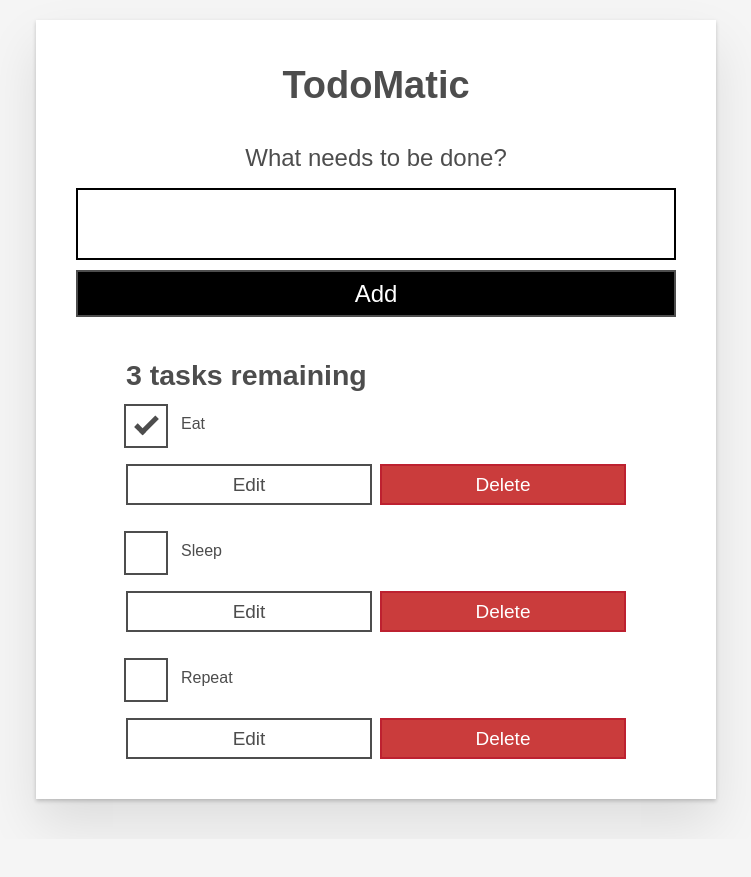
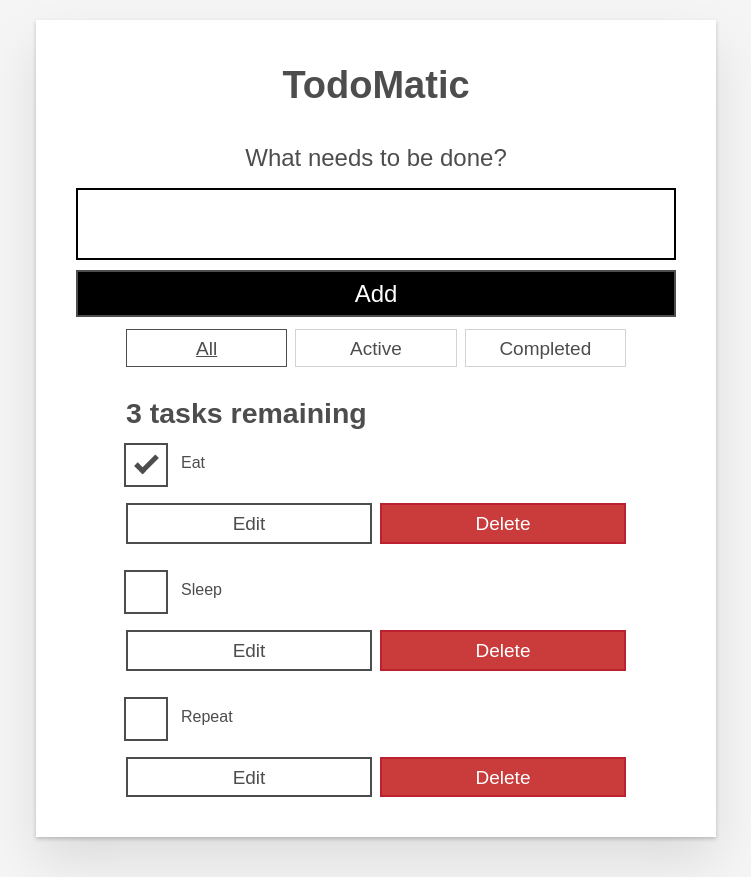
Before and after one commit to nasudaai/todo-react, a React (Vite) app: page / in a window 1280 px wide. Shown: the whole page, without its empty margins (264-1015 px from the left). Before the commit the page ends 839 px from the top, so only its background shows below. Built offline with nearby package versions, Linux system fonts and the light colour scheme.

Commit message:
completed

```diff
--- a/src/App.tsx
+++ b/src/App.tsx
@@ -1,12 +1,65 @@
 import { nanoid } from 'nanoid'
-import { useState } from 'react'
+import { useState,  useRef, useEffect } from 'react'
 import Form from './components/Form'
 import FilterButton from './components/FilterButton'
 import Todo from './components/Todo'
 
 
+function usePrevious(value) {
+  const ref = useRef()
+  useEffect(() => {
+    ref.current = value
+  })
+  return ref.current
+}
+
+const FILTER_MAP = {
+  All: () => true,
+  Active: (task) => !task.completed,
+  Completed: (task) => task.completed,
+}
+
+const FILTER_NAMES = Object.keys(FILTER_MAP)
+console.log(FILTER_NAMES)
+
 
 function App(props) {
+
+
+  const listHeadingRef = useRef(null)
+
+  const [filter, setFilter] = useState('All')
+
+  const filterList = FILTER_NAMES.map((name) => (
+    <FilterButton
+      key={name}
+      name={name}
+      isPressed={name === filter}
+      setFilter={setFilter}
+    />
+  ))
+
+  const [tasks, setTasks] = useState(props.tasks)
+
+  const taskList = tasks
+    .filter(FILTER_MAP[filter])
+    .map((task) => (
+    <Todo
+      id={task.id}
+      name={task.name}
+      completed={task.completed}
+      key={task.id}
+      editTask={editTask}
+      toggleTaskCompleted={toggleTaskCompleted}
+      deleteTask={deleteTask}
+    />
+    )
+  )
+
+
+
+  const tasksNoun = taskList.length !== 1 ? 'tasks' : 'task'
+  const headingText = `${taskList.length} ${tasksNoun} remaining`
 
   //
   function addTask(name) {
@@ -15,7 +68,20 @@
     console.log(newTask.id)
   }
 
+  // edit
+  function editTask(id, newName) {
+    const editedTaskList = tasks.map((task) => {
 
+      if (id === task.id) {
+        // marge object 'name: property'
+        return { ...task, name: newName }
+      }
+      return task
+    })
+    setTasks(editedTaskList)
+  }
+
+  // check button
   function toggleTaskCompleted(id) {
     const updatedTasks = tasks.map((task) => {
 
@@ -25,7 +91,7 @@
       return task;
     })
     setTasks(updatedTasks)
-    console.log(tasks[id])
+    console.log(updatedTasks)
   }
 
   function deleteTask(id) {
@@ -36,22 +102,13 @@
 
   //map
 
-  const [tasks, setTasks] = useState(props.tasks)
-  const taskList = tasks?.map((task) => {
-    return (
-    <Todo
-      id={task.id}
-      name={task.name}
-      completed={task.completed}
-      key={task.id}
-      toggleTaskCompleted={toggleTaskCompleted}
-      deleteTask={deleteTask}
-    />
-    )
-  })
+  const prevTaskLength = usePrevious(tasks.length)
 
-  const tasksNoun = taskList.length !== 1 ? 'tasks' : 'task'
-  const headingText = `${taskList.length} ${tasksNoun} remaining`
+  useEffect(() => {
+    if (tasks.length < prevTaskLength) {
+      listHeadingRef.current.focus()
+    }
+  }, [tasks.length, prevTaskLength])
 
   return (
     <div className="todoapp stack-large">
@@ -59,11 +116,14 @@
       <Form addTask={addTask}/>
 
       <div className="filters btn-group stack-exception">
-        <FilterButton />
-        <FilterButton />
-        <FilterButton />
+        {filterList}
       </div>
-      <h2 id="list-heading">{headingText}</h2>
+      <h2
+        id="list-heading"
+        tabIndex='-1'
+        ref={listHeadingRef}>
+        {headingText}
+      </h2>
       <ul
         role="list"
         className="todo-list stack-large stack-exception"
--- a/src/components/FilterButton.tsx
+++ b/src/components/FilterButton.tsx
@@ -1,9 +1,14 @@
-
 export default function FilterButton(props) {
-  <button type="button" className="btn toggle-btn" aria-pressed="true">
-    <span className="visually-hidden">Show </span>
-    <span>all</span>
-    <span className="visually-hidden"> tasks</span>
-  </button>
+    return (
+      <button
+        type="button"
+        className="btn toggle-btn"
+        aria-pressed={props.isPressed}
+        onClick={() => props.setFilter(props.name)}>
+        <span className="visually-hidden">Show </span>
+        <span>{props.name}</span>
+        <span className="visually-hidden"> tasks</span>
+      </button>
+    )
 
 }
--- a/src/components/Todo.tsx
+++ b/src/components/Todo.tsx
@@ -1,7 +1,70 @@
+import { useEffect, useRef, useState } from "react"
+
+function usePrevious(value) {
+  const ref = useRef()
+  useEffect(() => {
+    ref.current = value
+  })
+  return ref.current
+}
 
 function Todo(props) {
-  return (
-    <li className="todo stack-small">
+
+  const [isEditing, setEditing] = useState(false)
+  const [newName, setNewName] = useState('')
+
+  const editFieldRef = useRef(null)
+  const editButtonRef = useRef(null)
+
+  const wasEditing = usePrevious(isEditing)
+
+
+  function handleChange(e) {
+    setNewName(e.target.value)
+    //console.log(newName)
+  }
+
+  function handleSubmit(e) {
+    e.preventDefault()
+    props.editTask(props.id, newName)
+    setNewName('')
+    setEditing(false)
+  }
+
+  const editingTemplate = (
+    <form
+      className="stack-small"
+      onSubmit={handleSubmit}>
+      <div className="form-group">
+        <label className="todo-label" htmlFor={props.id}>
+          New name for {props.name}
+        </label>
+        <input
+          id={props.id}
+          className="todo-text"
+          type="text"
+          value={newName}
+          onChange={handleChange}
+          ref={editFieldRef}
+        />
+      </div>
+      <div className="btn-group">
+        <button
+          type="button"
+          className="btn todo-cancel"
+          onClick={() => setEditing(false)}>
+          Cancel
+          <span className="visually-hidden">renaming {props.name}</span>
+        </button>
+        <button type="submit" className="btn btn__primary todo-edit">
+          Save
+          <span className="visually-hidden">new name for {props.name}</span>
+        </button>
+      </div>
+    </form>
+  );
+  const viewTemplate = (
+    <div className="stack-small">
       <div className="c-cb">
         <input
           id={props.id}
@@ -14,7 +77,11 @@
         </label>
       </div>
       <div className="btn-group">
-      <button type="button" className="btn">
+        <button
+          type="button"
+          className="btn"
+          onClick={() => setEditing(true)}
+          ref={editButtonRef}>
           Edit <span className="visually-hidden">{props.name}</span>
         </button>
         <button
@@ -24,6 +91,21 @@
           Delete <span className="visually-hidden">{props.name}</span>
         </button>
       </div>
+    </div>
+  );
+
+
+  useEffect(() => {
+    if (!wasEditing && isEditing) {
+      editFieldRef.current.focus()
+    } else if ( wasEditing && !isEditing) {
+      editButtonRef.current.focus()
+    }
+  }, [wasEditing, isEditing])
+
+  return (
+    <li className='todo'>
+      {isEditing ? editingTemplate : viewTemplate}
     </li>
   )
 }
```
Lines whose indentation alone changed are shown as unchanged.
